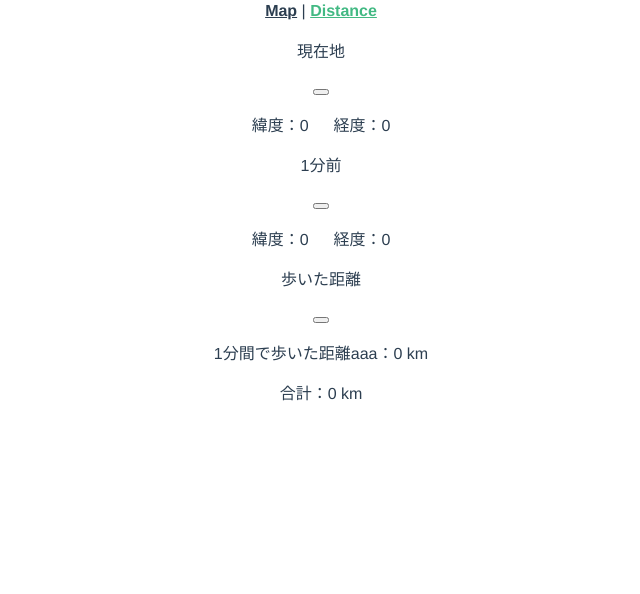
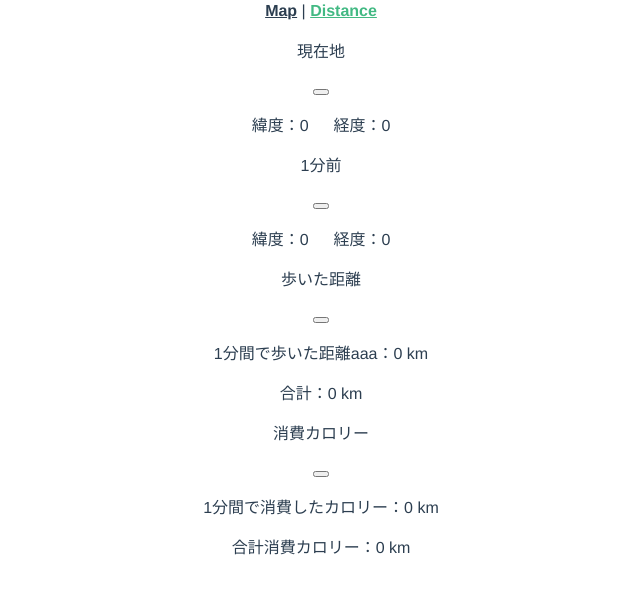
Before and after one commit to taichi7/vue-osmapapp, a Vue app: page /#/about in a window 1280 px wide. Shown: the top 594 px of the page, without its empty margins (319-959 px from the left). Built offline with nearby package versions, Linux system fonts and the light colour scheme; no server answers.

Commit message:
Update About.vue

```diff
--- a/src/views/About.vue
+++ b/src/views/About.vue
@@ -30,6 +30,17 @@
           <div class="message-body">
             <p>1分間で歩いた距離aaa：{{d | round}} km</p>
             <p>合計：{{length | round}} km</p>
+          </div>
+        </article>
+
+        <article class="message is-dark">
+          <div class="message-header">
+            <p>消費カロリー</p>
+            <button class="delete" aria-label="delete"></button>
+          </div>
+          <div class="message-body">
+            <p>1分間で消費したカロリー：{{d | round}} km</p>
+            <p>合計消費カロリー：{{length | round}} km</p>
           </div>
         </article>
       </div>
```
